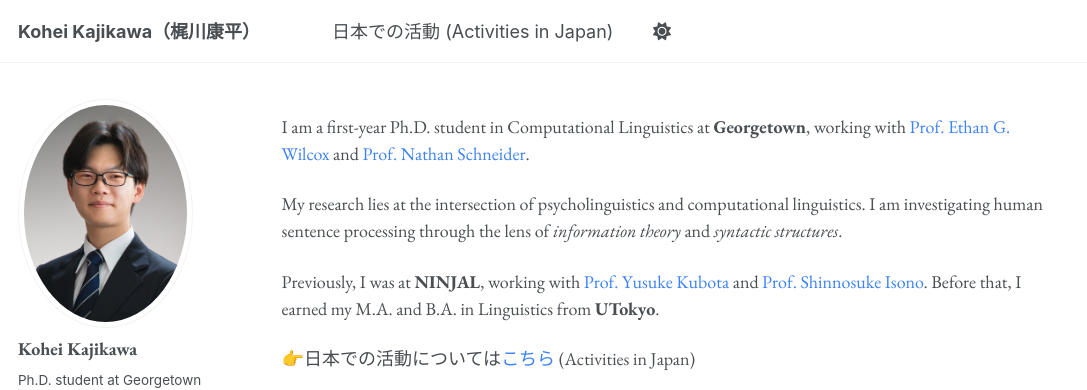
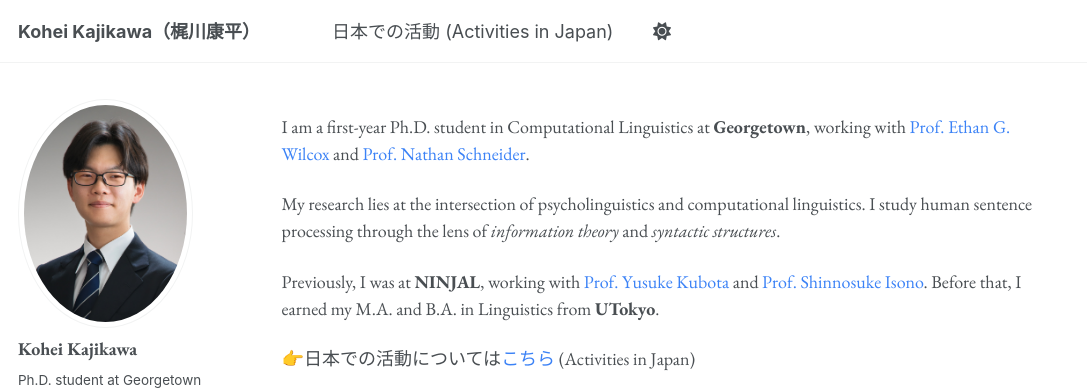
Before and after one commit to kohei-kaji/kohei-kaji.github.io, a Jekyll site: the page built from _pages/about.md, in a window 1280 px wide and 900 px high. Shown: the top 390 px of the window, without its empty margins (0-1087 px from the left). Built offline with Jekyll 4.4.1, drawn with Linux system fonts in a browser that asks for light colours; some web fonts are replaced; some of the changed text lies outside the part shown.

```diff
--- a/_pages/about.md
+++ b/_pages/about.md
@@ -10,7 +10,7 @@ redirect_from:
 I am a first-year Ph.D. student in Computational Linguistics at **Georgetown**, working with [Prof. Ethan G. Wilcox](https://wilcoxeg.github.io) and [Prof. Nathan Schneider](https://people.cs.georgetown.edu/nschneid/index.html).
 
 My research lies at the intersection of psycholinguistics and computational linguistics.
-I am investigating human sentence processing through the lens of *information theory* and *syntactic structures*.
+I study human sentence processing through the lens of *information theory* and *syntactic structures*.
 
 
 Previously, I was at **NINJAL**, working with [Prof. Yusuke Kubota](https://www2.ninjal.ac.jp/kubota) and [Prof. Shinnosuke Isono](https://isono-s.github.io).
```
Also changed, not shown: other parts of _pages/about.md (+3 -0 lines).
